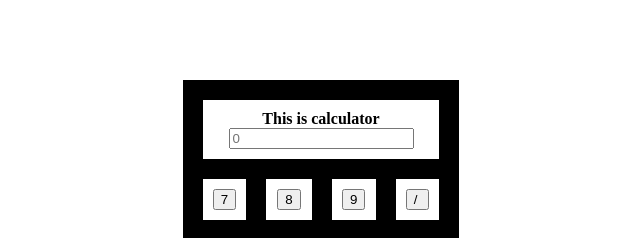
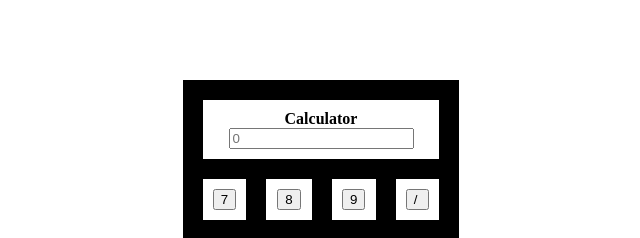
Before and after one commit to tushar1997/Calculator, a plain HTML site: page index.html in a window 1280 px wide. Shown: the top 238 px of the page, 319-959 px from the left. Drawn offline with Linux system fonts and the light colour scheme.

Commit message:
Update index.html

```diff
--- a/index.html
+++ b/index.html
@@ -24,7 +24,7 @@ th
 
 <form name="Calc" style="text-align:center;">
 <table align="center">
-<th colspan="4">This is calculator
+<th colspan="4">Calculator
 <br><input type="textfield" name="ans" value="" placeholder=0>
 </th>
 <tr>
```
